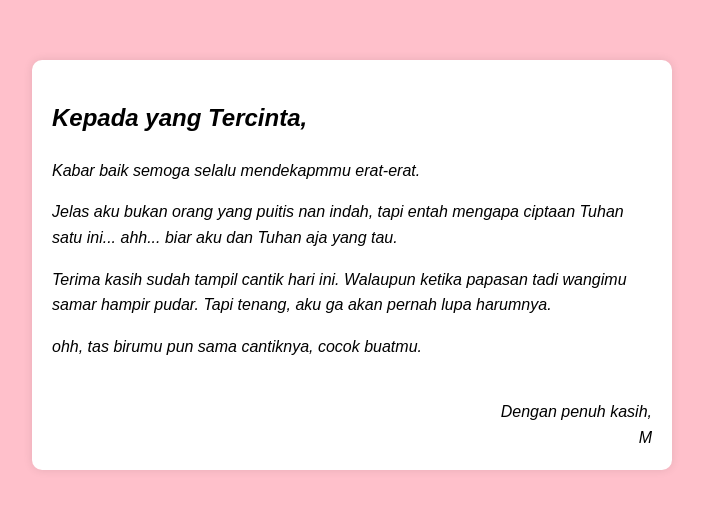
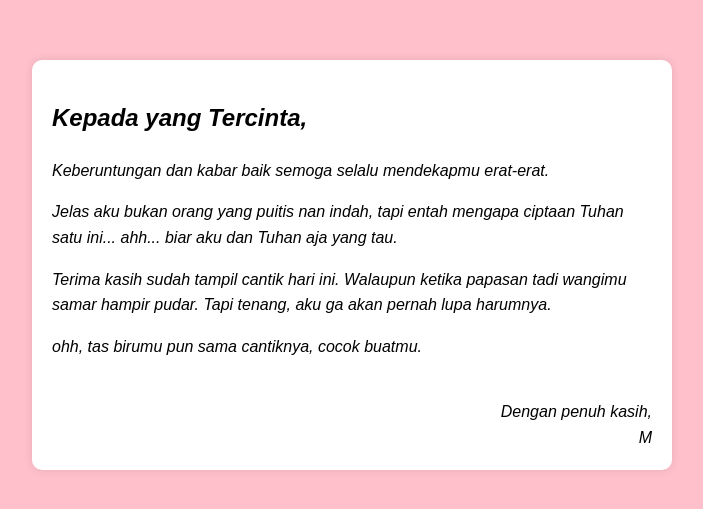
Before and after one commit to anakjahat/kepada-yang-tercinta, a plain HTML site: page index.html in a window 1280 px wide. Shown: the part 135-644 px from the top of the page, without its empty margins (288-991 px from the left). Drawn offline with Linux system fonts and the light colour scheme.

Commit message:
Update index.html

```diff
--- a/index.html
+++ b/index.html
@@ -36,7 +36,7 @@
     <div class="surat">
         <h2>Kepada yang Tercinta,</h2>
         <p>
-            Kabar baik semoga selalu mendekapmmu erat-erat.
+            Keberuntungan dan kabar baik semoga selalu mendekapmu erat-erat.
         </p>
         <p>
             Jelas aku bukan orang yang puitis nan indah, tapi entah mengapa ciptaan Tuhan satu ini... ahh... biar aku dan Tuhan aja yang tau.
```
